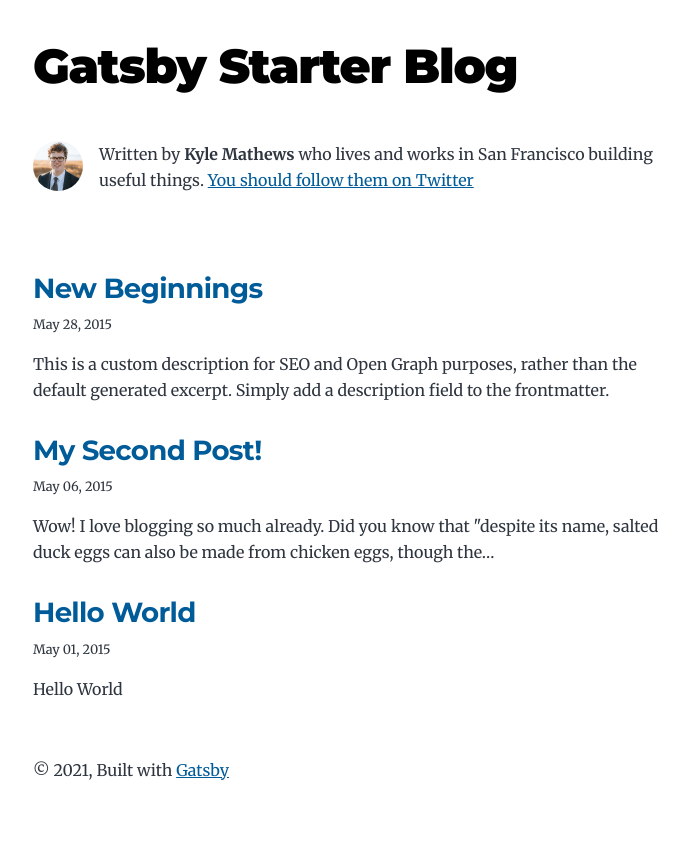
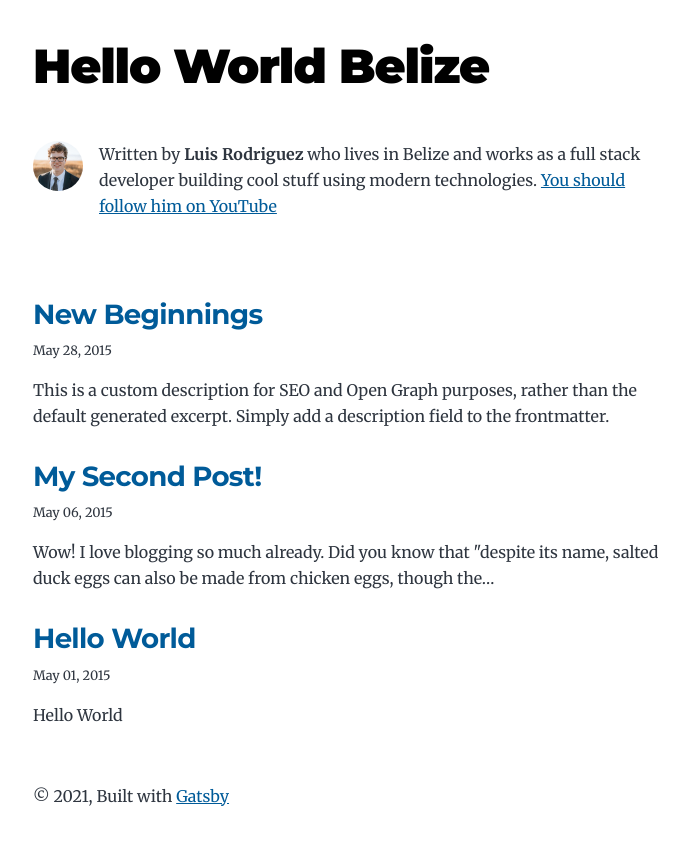
Before and after one commit to luisrodge/code.rodgetech.com, a Gatsby site: page / in a window 1280 px wide. Shown: the whole page, without its empty margins (291-980 px from the left). Built offline with nearby package versions, Linux system fonts and the light colour scheme; Gatsby itself is replaced by a stand-in of ours.

Commit message:
Site changes

```diff
--- a/gatsby-config.js
+++ b/gatsby-config.js
@@ -1,14 +1,15 @@
 module.exports = {
   siteMetadata: {
-    title: `Gatsby Starter Blog`,
+    title: `Hello World Belize`,
     author: {
-      name: `Kyle Mathews`,
-      summary: `who lives and works in San Francisco building useful things.`,
+      name: `Luis Rodriguez`,
+      summary: `who lives in Belize and works as a full stack developer building cool stuff using modern technologies.`,
     },
     description: `A starter blog demonstrating what Gatsby can do.`,
     siteUrl: `https://gatsbystarterblogsource.gatsbyjs.io/`,
     social: {
       twitter: `kylemathews`,
+      youtube: `https://www.youtube.com/channel/UCMsXEjXW1iH7wTAanqijH6w`,
     },
   },
   plugins: [
@@ -105,7 +106,7 @@
               }
             `,
             output: "/rss.xml",
-            title: "Gatsby Starter Blog RSS Feed",
+            title: "Hello World Belize RSS Feed",
           },
         ],
       },
@@ -113,7 +114,7 @@
     {
       resolve: `gatsby-plugin-manifest`,
       options: {
-        name: `Gatsby Starter Blog`,
+        name: `Hello World Belize`,
         short_name: `GatsbyJS`,
         start_url: `/`,
         background_color: `#ffffff`,
--- a/gatsby-node.js
+++ b/gatsby-node.js
@@ -95,6 +95,7 @@
 
     type Social {
       twitter: String
+      youtube: String
     }
 
     type MarkdownRemark implements Node {
--- a/src/components/bio.js
+++ b/src/components/bio.js
@@ -20,6 +20,7 @@
           }
           social {
             twitter
+            youtube
           }
         }
       }
@@ -46,8 +47,8 @@
         <p>
           Written by <strong>{author.name}</strong> {author?.summary || null}
           {` `}
-          <a href={`https://twitter.com/${social?.twitter || ``}`}>
-            You should follow them on Twitter
+          <a href={`${social?.youtube || ``}`}>
+            You should follow him on YouTube
           </a>
         </p>
       )}
```
